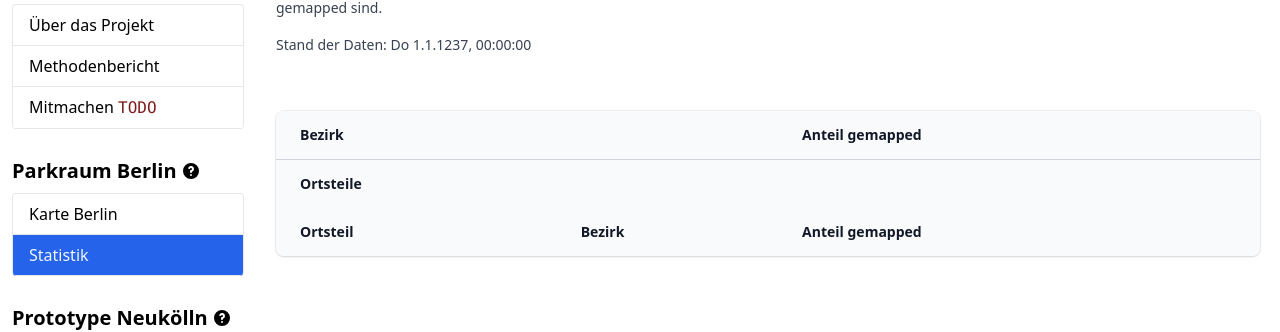
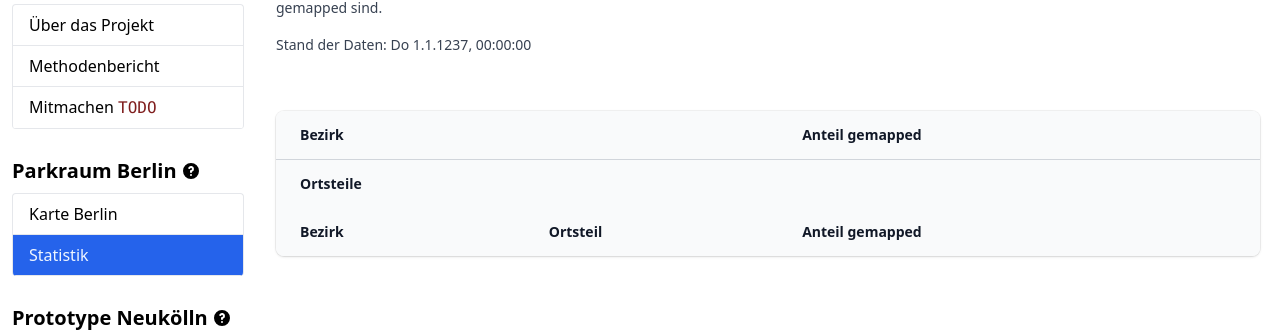
Before and after one commit to osmberlin/parkraum.osm-verkehrswende.org, a Jekyll site: the page built from project-vector-tiles/dashboard.html, in a window 1280 px wide. Shown: the part 119-451 px from the top of the page. Built offline with Jekyll 4.4.1, drawn with Linux system fonts in a browser that asks for light colours.

Commit message:
Undo unsuccessful try to change the columns :)

```diff
--- a/project-vector-tiles/dashboard.html
+++ b/project-vector-tiles/dashboard.html
@@ -80,11 +80,11 @@
             <tr>
               <td
                 class="whitespace-nowrap py-4 pl-4 pr-3 text-sm font-medium text-gray-900 sm:pl-6"
-                x-text="property.parent_name"
+                x-text="property.name"
               ></td>
               <td
                 class="whitespace-nowrap py-4 pl-4 pr-3 text-sm font-medium text-gray-900 sm:pl-6"
-                x-text="property.name"
+                x-text="property.parent_name"
               ></td>
               <td
                 class="whitespace-nowrap px-3 py-4 text-xl text-gray-500"
@@ -106,13 +106,13 @@
               scope="col"
               class="py-3.5 pl-4 pr-3 text-left text-sm font-semibold text-gray-900 sm:pl-6"
             >
-              Ortsteil
+              Bezirk
             </th>
             <th
               scope="col"
               class="px-3 py-3.5 text-left text-sm font-semibold text-gray-900"
             >
-              Bezirk
+              Ortsteil
             </th>
             <th
               scope="col"
```
